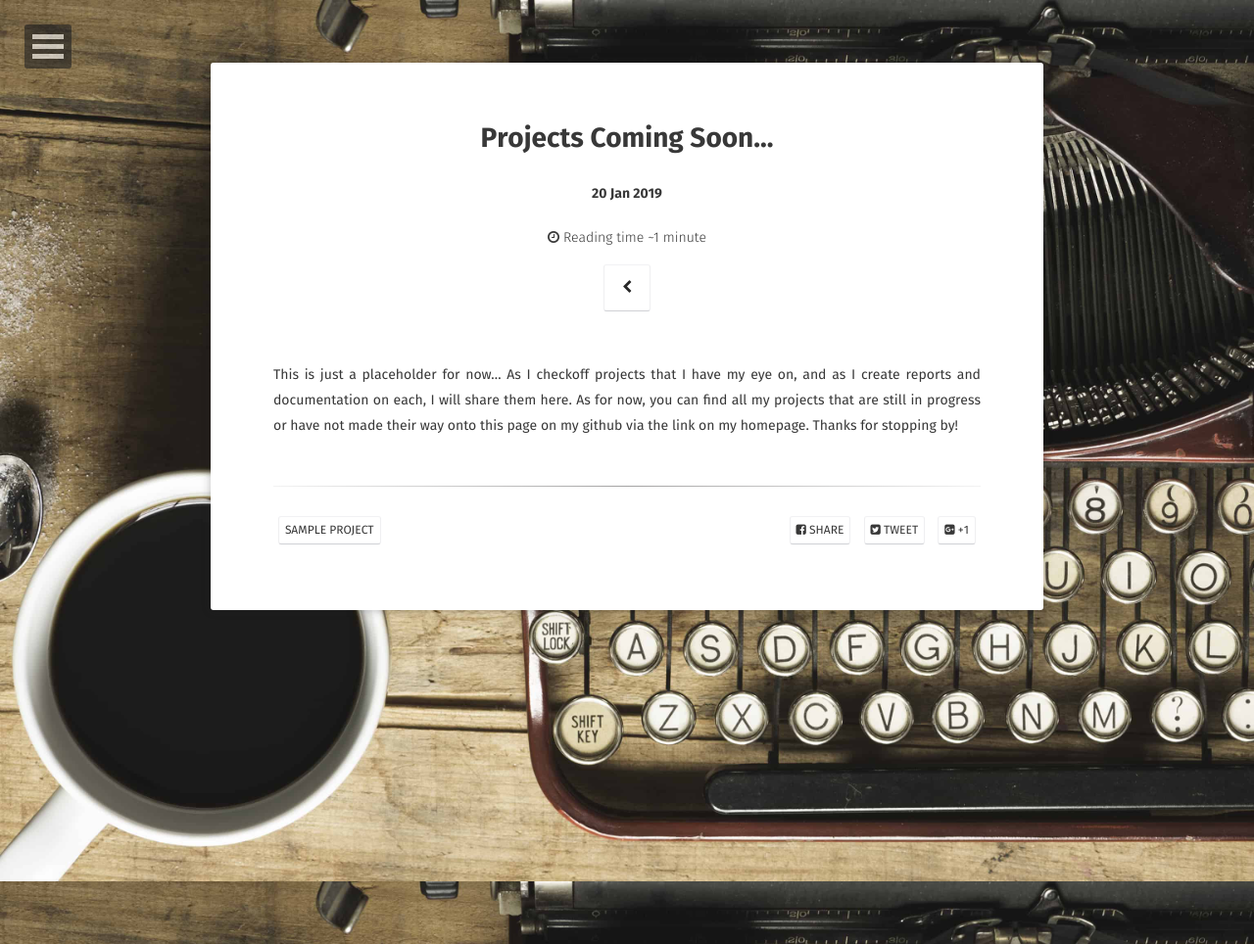
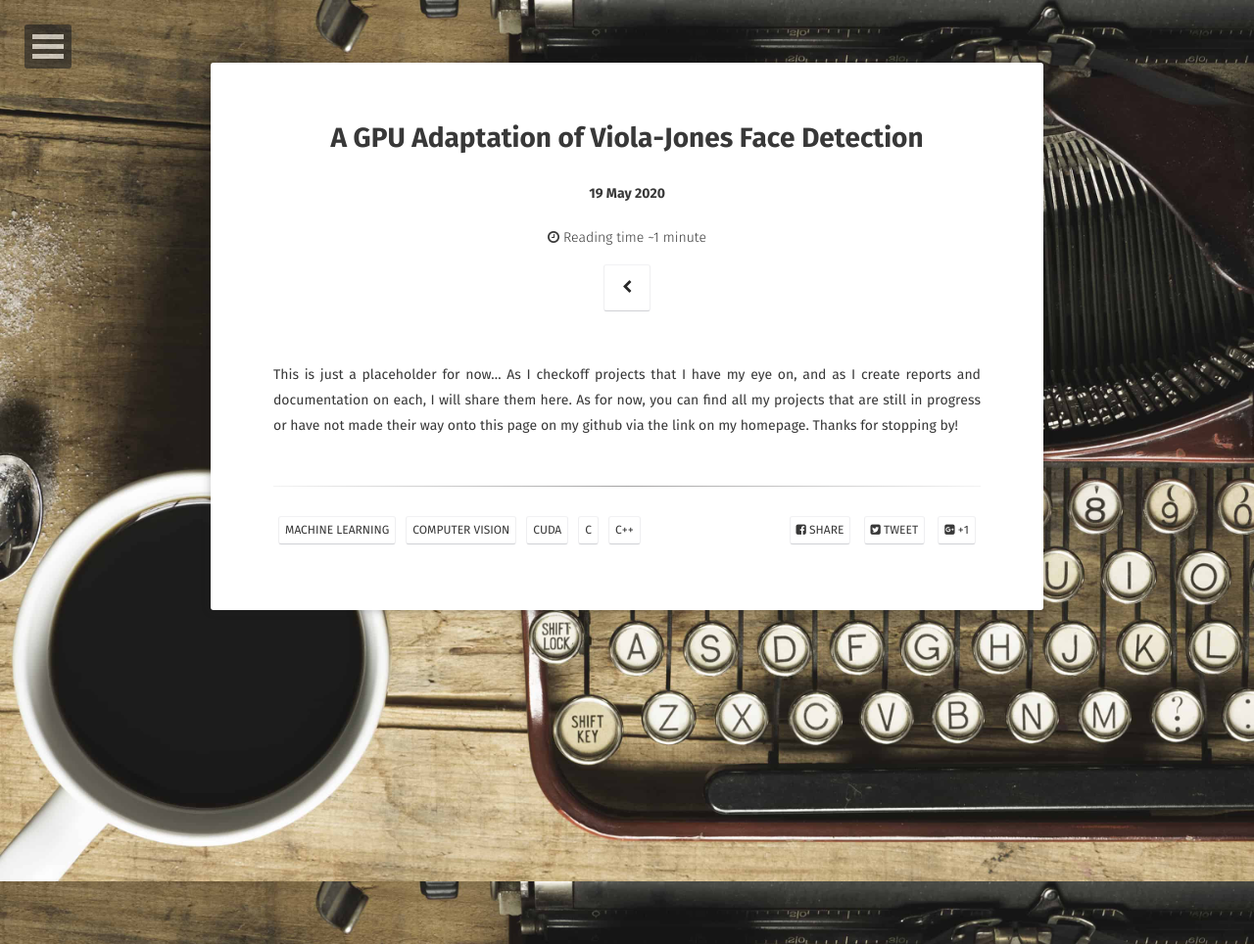
Before and after one commit to nburgdorfer/sample_website, a Jekyll site: the page built from _posts/2019-01-20-project-placholder.md, in a window 1280 px wide. Shown: the whole page at 98% size. Built offline with Jekyll 4.4.1, drawn with Linux system fonts in a browser that asks for light colours; some web fonts are replaced.

Commit message:
adding new project title

```diff
--- a/_posts/2019-01-20-project-placholder.md
+++ b/_posts/2019-01-20-project-placholder.md
@@ -1,11 +1,10 @@
 ---
 layout: post
-title:  "Projects Coming Soon..."
-date:   2019-01-20
-excerpt: "Detailed project descriptions will be coming soon."
+title:  "A GPU Adaptation of Viola-Jones Face Detection"
+date:   2020-05-19
+excerpt: "A proposed solution for running the Viola-Jones Face Detection algorithm on a GPU using CUDA."
 project: true
-tag:
-- sample project
+tags: [machine learning, computer vision, cuda, c, c++]
 comments: false
 ---
 
```
